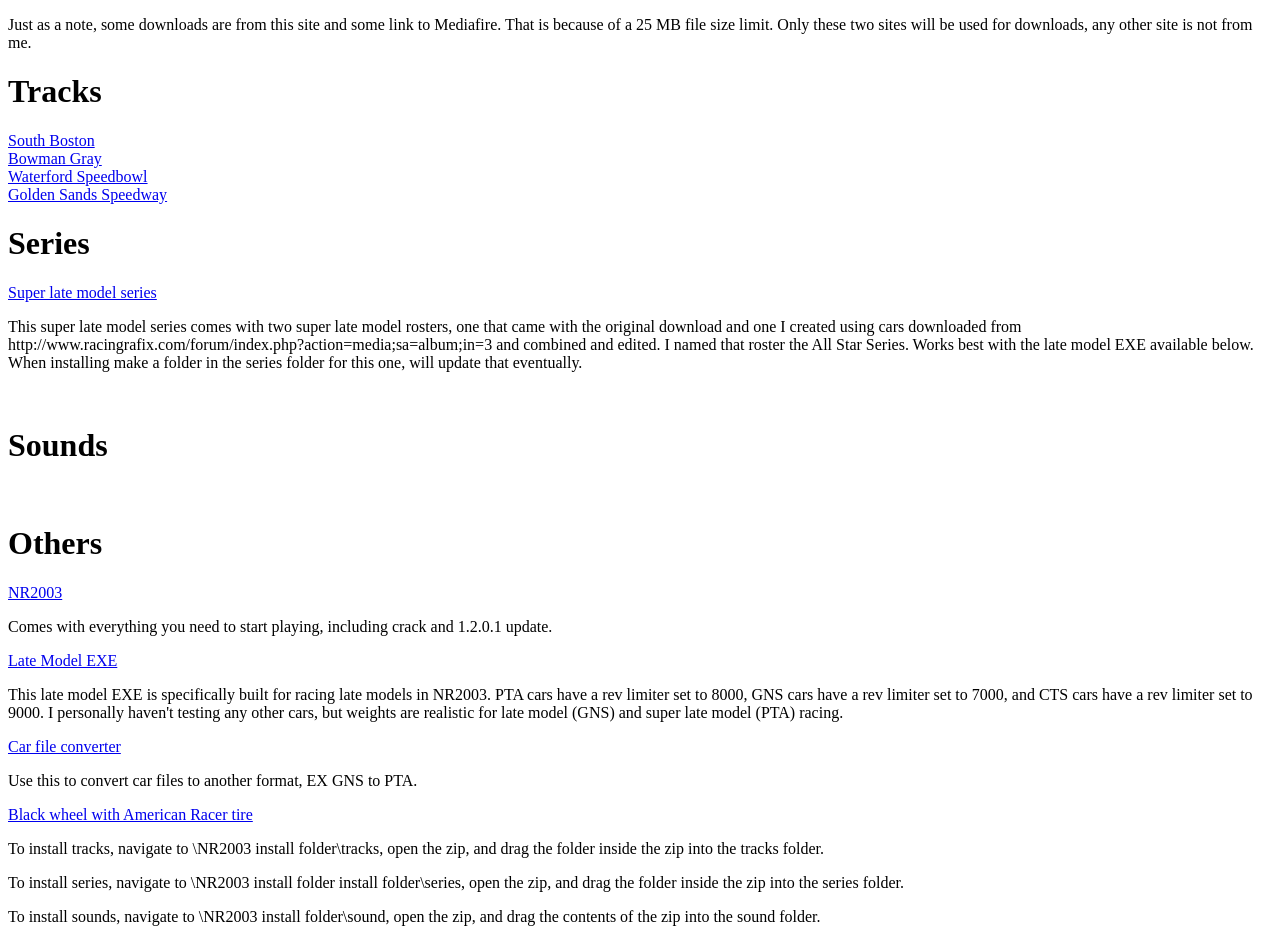
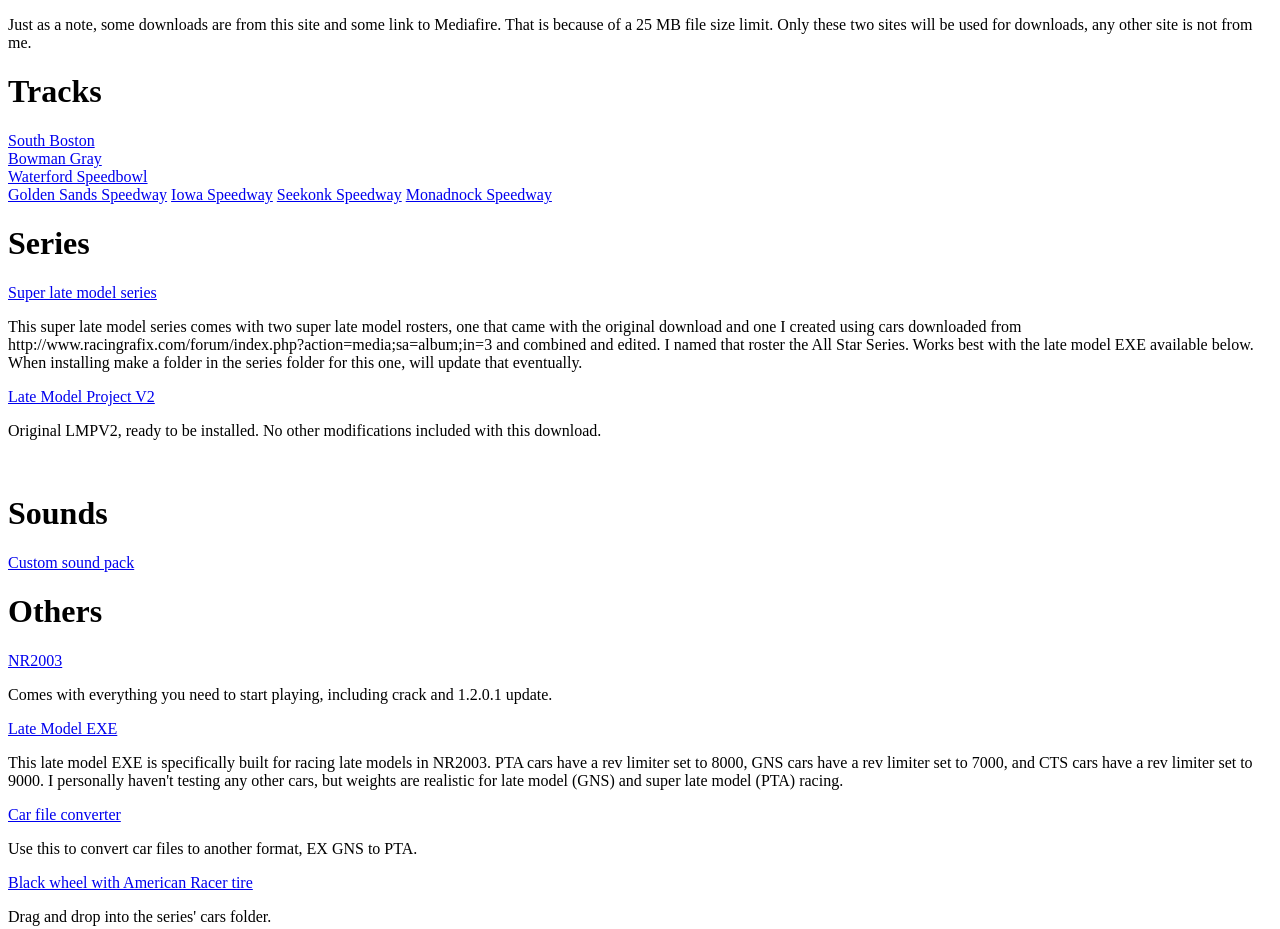
Before and after one commit to nulvoid/nulvoid.github.io, a plain HTML site: page downloads.html in a window 1280 px wide. Shown: the top 929 px of the page. Drawn offline with Linux system fonts and the light colour scheme.

Commit message:
Update downloads.html

```diff
--- a/downloads.html
+++ b/downloads.html
@@ -11,7 +11,9 @@
 	</STYLE>
 </HEAD>
 <BODY style="background : white">
+
 <P>Just as a note, some downloads are from this site and some link to Mediafire. That is because of a 25 MB file size limit. Only these two sites will be used for downloads, any other site is not from me.</P>
+
 <H1 style="color : #000000">
 	Tracks
 </H1>
@@ -19,17 +21,29 @@
 <A HREF = "/downloads/bowman.zip">Bowman Gray</A><BR>
 <A HREF = "/downloads/waterford.zip">Waterford Speedbowl</A><BR>
 <A HREF = "/downloads/goldensands.zip">Golden Sands Speedway</A>
+<A HREF = "/downloads/iowa.zip">Iowa Speedway</A>
+<A HREF = "http://www.mediafire.com/file/dc4vcp172q45lnz/monadnock.zip">Seekonk Speedway</A>
+<A HREF = "http://www.mediafire.com/file/fyz51tk23a1fc13/seekonkspeedway.zip">Monadnock Speedway</A>
+
 <BR>
+
 <H1 style="color : #000000">
 	Series
 </H1>
 <A HREF = "http://www.mediafire.com/file/l24j3g84hd1lwf5/slmseries.zip">Super late model series</A>
 <P>This super late model series comes with two super late model rosters, one that came with the original download and one I created using cars downloaded from http://www.racingrafix.com/forum/index.php?action=media;sa=album;in=3 and combined and edited. I named that roster the All Star Series. Works best with the late model EXE available below. When installing make a folder in the series folder for this one, will update that eventually.</P>
+<A HREF = "/downloads/lmpv2.zip">Late Model Project V2</A>
+<P>Original LMPV2, ready to be installed. No other modifications included with this download.</P>
+
 <BR>
+
 <H1 style="color : #000000">
 	Sounds
 </H1>
+<A HREF = "http://www.mediafire.com/file/1s84bhvuqw1ddhf/soundpack.zip">Custom sound pack</A>
+
 <BR>
+
 <H1 style="color : #000000">
 	Others
 </H1>
@@ -40,12 +54,17 @@
 <A HREF = "/downloads/modifycarfiles.zip">Car file converter</A>
 <P>Use this to convert car files to another format, EX GNS to PTA.</P>
 <A HREF = "/downloads/black_5rim_american_red_wc2 (1).zip">Black wheel with American Racer tire</A>
+<P>Drag and drop into the series' cars folder.</P>
+
 <BR>
+
 <P>To install tracks, navigate to \NR2003 install folder\tracks, open the zip, and drag the folder inside the zip into the tracks folder.</P>
 <P>To install series, navigate to \NR2003 install folder install folder\series, open the zip, and drag the folder inside the zip into the series folder.</P>
 <P>To install sounds, navigate to \NR2003 install folder\sound, open the zip, and drag the contents of the zip into the sound folder.</P>
 <P>To install EXEs, navigate to your install folder, open the zip, and drag the EXE into the install folder. Run the EXE to use it.</P>
+
 <A HREF="../../index.html">Home</A>
+
 <BODY>
 <HEAD>
 <HTML>
```
